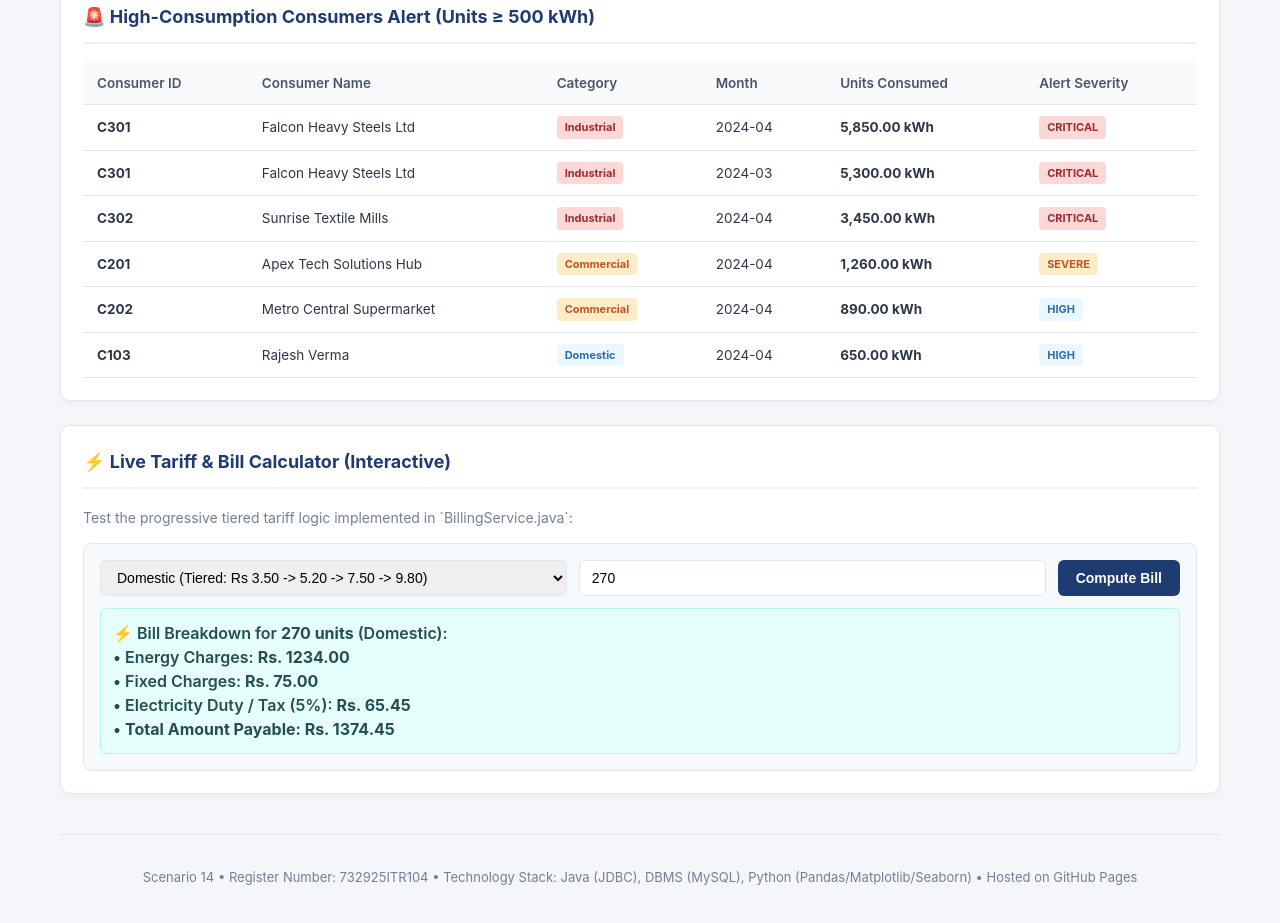
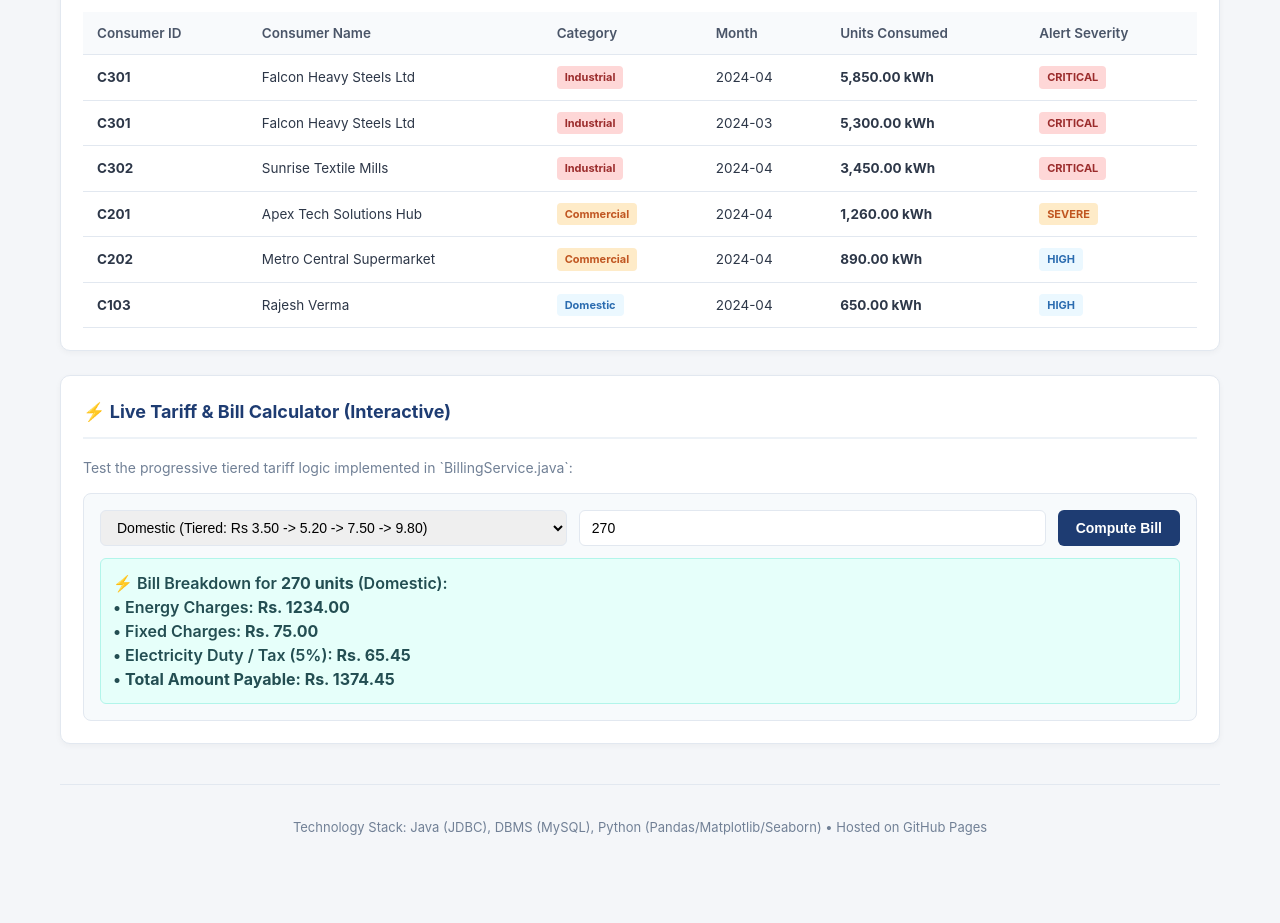
Before and after one commit to sricharanit2008-tech/electricity-consumption-system, a plain HTML site: page index.html in a window 1280 px wide. Shown: the part 887-1810 px from the top of the page. Drawn offline with Linux system fonts and the light colour scheme.

Commit message:
Remove register number badge from live website header and footer

```diff
--- a/index.html
+++ b/index.html
@@ -228,8 +228,7 @@
     <div class="container" id="overview">
         <div class="header">
             <h1>⚡ Electricity Consumption Management & Energy Usage Analysis System</h1>
-            <p style="margin: 8px 0 12px 0; font-size: 15px; opacity: 0.95;">Technology Stack: Java (JDBC), DBMS (MySQL), Python (Pandas/Matplotlib/Seaborn)</p>
-            <div class="badge-tag">Scenario 14 &bull; Register Number: 732925ITR104</div>
+            <p style="margin: 8px 0 0 0; font-size: 15px; opacity: 0.95;">Technology Stack: Java (JDBC), DBMS (MySQL), Python (Pandas/Matplotlib/Seaborn)</p>
         </div>
 
         <div class="kpi-grid">
@@ -424,7 +423,7 @@
         </div>
 
         <div class="footer">
-            <p>Scenario 14 &bull; Register Number: 732925ITR104 &bull; Technology Stack: Java (JDBC), DBMS (MySQL), Python (Pandas/Matplotlib/Seaborn) &bull; Hosted on GitHub Pages</p>
+            <p>Technology Stack: Java (JDBC), DBMS (MySQL), Python (Pandas/Matplotlib/Seaborn) &bull; Hosted on GitHub Pages</p>
         </div>
     </div>
 
```
